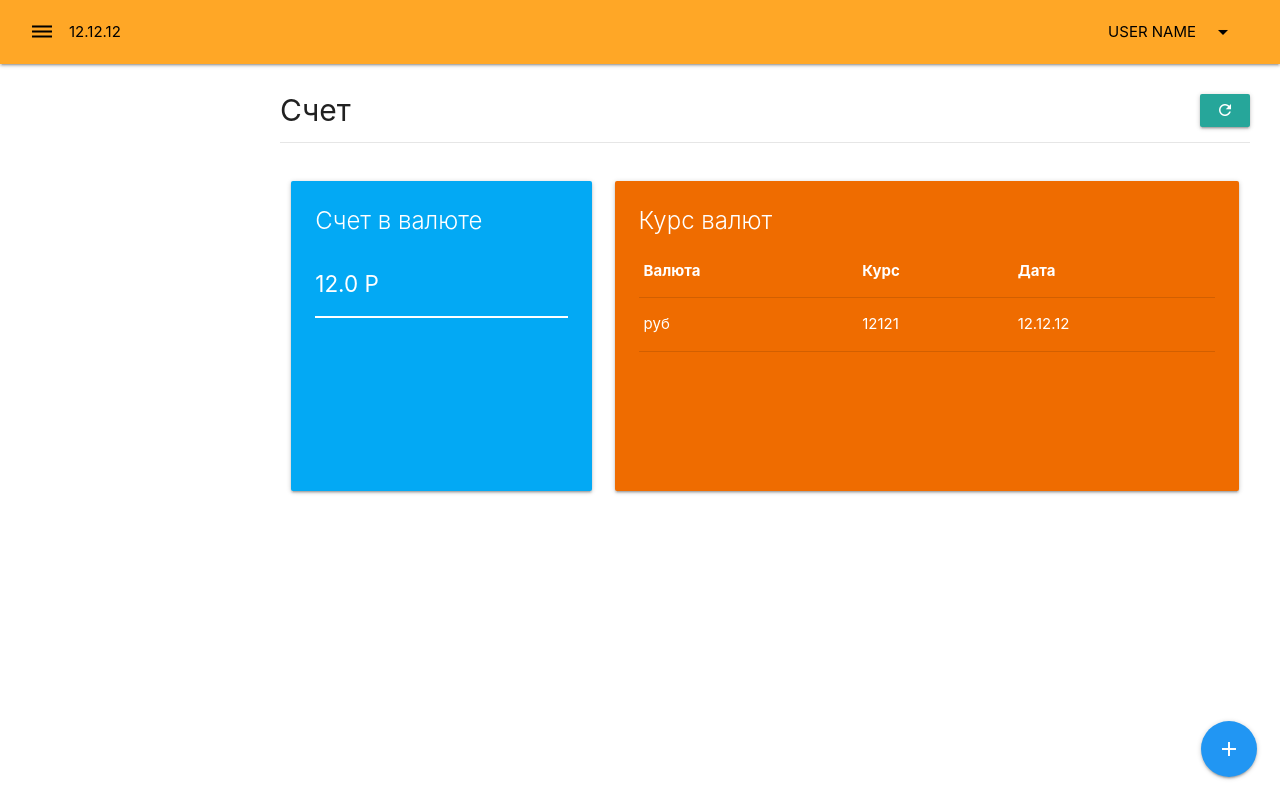
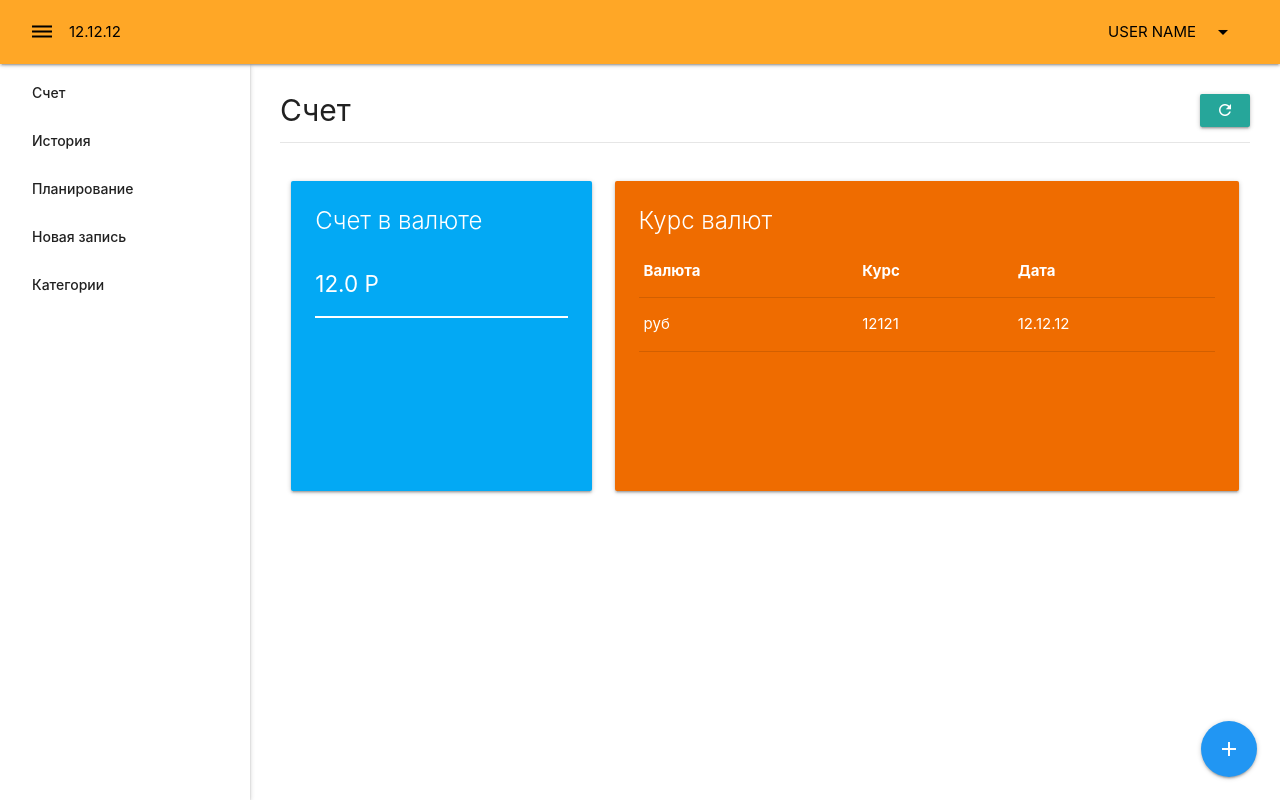
Before and after one commit to OleksandrDavydenko/crmvuefirebase, a Vue app: page / in a window 1280 px wide. Built offline with nearby package versions, Linux system fonts and the light colour scheme.

Commit message:
back, and fix some prooblems

```diff
--- a/src/components/app/Navbar.vue
+++ b/src/components/app/Navbar.vue
@@ -2,7 +2,7 @@
     <nav class="navbar orange lighten-1">
       <div class="nav-wrapper">
         <div class="navbar-left">
-        <a href="#" @click.prevent="$emit('click')">
+          <a href="#">
             <i class="material-icons black-text">dehaze</i>
           </a>
           <span class="black-text">12.12.12</span>
--- a/src/components/app/Sidebar.vue
+++ b/src/components/app/Sidebar.vue
@@ -1,30 +1,19 @@
 <template>
-  <ul class="sidenav app-sidenav" :class="{open: value}">
-
-    <router-link
-      v-for="link in links"
-      :key="link.url"
-      tag="li"
-      active-class="active"
-      :to="link.url"
-      :exact="link.exact"
-    >
-      <a href="#" class="waves-effect waves-orange pointer">{{link.title}}</a>
-    </router-link>
-  </ul>
+ <ul class="sidenav app-sidenav open">
+      <li>
+        <a href="#" class="waves-effect waves-orange pointer">Счет</a>
+      </li>
+      <li>
+        <a href="#" class="waves-effect waves-orange pointer">История</a>
+      </li>
+      <li>
+        <a href="#" class="waves-effect waves-orange pointer">Планирование</a>
+      </li>
+      <li>
+        <a href="#" class="waves-effect waves-orange pointer">Новая запись</a>
+      </li>
+      <li>
+        <a href="#" class="waves-effect waves-orange pointer">Категории</a>
+      </li>
+    </ul>
 </template>
-
-<script>
-export default {
-  props: ['value'],
-  data: () => ({
-    links: [
-      {title: 'Счет', url: '/', exact: true},
-      {title: 'История', url: '/history'},
-      {title: 'Планирование', url: '/planning'},
-      {title: 'Новая запись', url: '/record'},
-      {title: 'Категории', url: '/categories'}
-    ]
-  })
-}
-</script>
--- a/src/layouts/MainLayout.vue
+++ b/src/layouts/MainLayout.vue
@@ -20,8 +20,8 @@
 </template>
 
 <script>
-import Navbar from '@/components/app/Navbar'
-import Sidebar from '@/components/app/Sidebar'
+import Navbar from '../components/app/Navbar'
+import Sidebar from '../components/app/Sidebar'
 export default {
   name: 'main-layout',
   components: {
```
Lines whose indentation alone changed are shown as unchanged.
